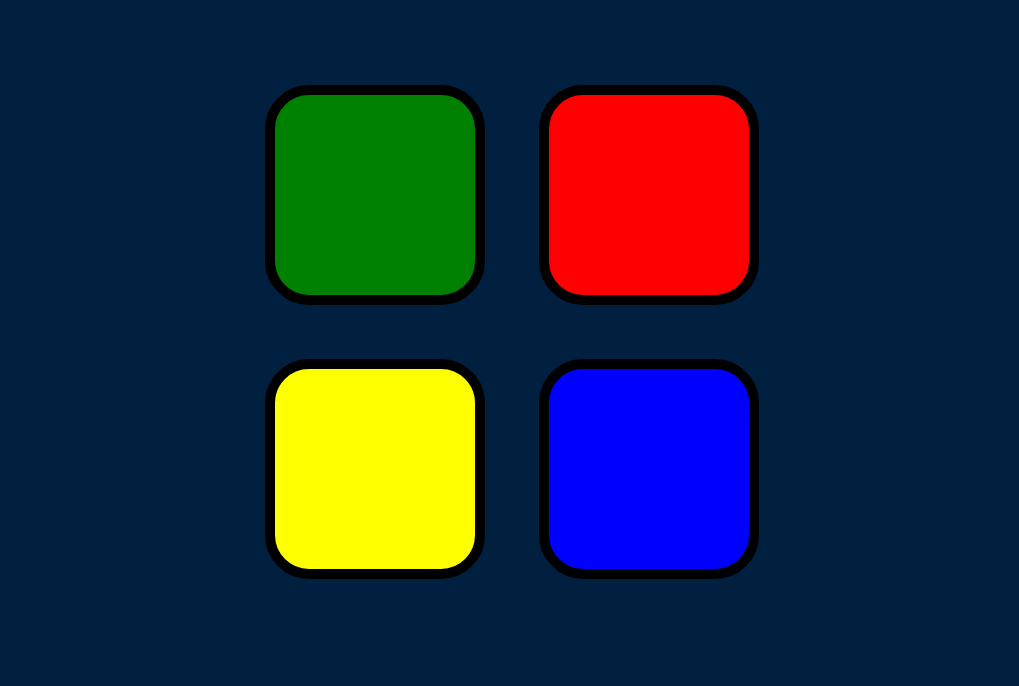
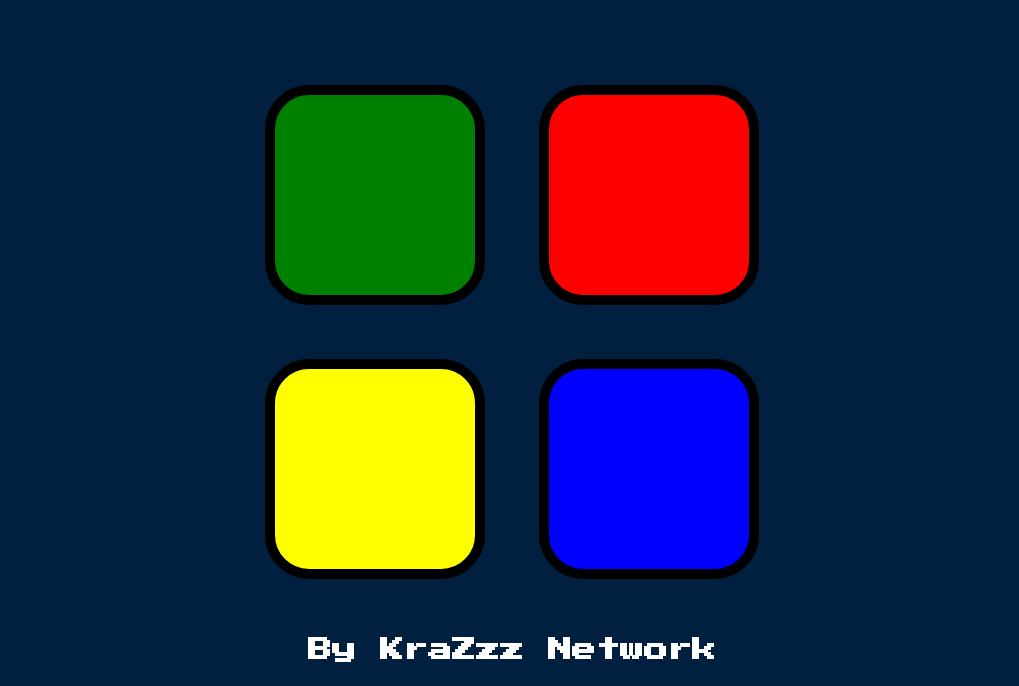
Before and after one commit to chiragseda/SimonGame, a plain HTML site: page index.html in a window 1280 px wide. Shown: the part 114-800 px from the top of the page, without its empty margins (128-1147 px from the left). Drawn offline with nearby package versions, Linux system fonts and the light colour scheme.

Commit message:
logo added

```diff
--- a/index.html
+++ b/index.html
@@ -32,6 +32,7 @@
       </div>
 
     </div>
+    <h2 class="footer">By KraZzz Network</h2>
 
   </div>
 
--- a/styles.css
+++ b/styles.css
@@ -51,3 +51,9 @@ body {
   box-shadow: 0 0 20px white;
   background-color: grey;
 }
+
+.footer{
+  color: white;
+  font-family: 'Press Start 2P', cursive;
+  margin-top: 30px;
+}
```
